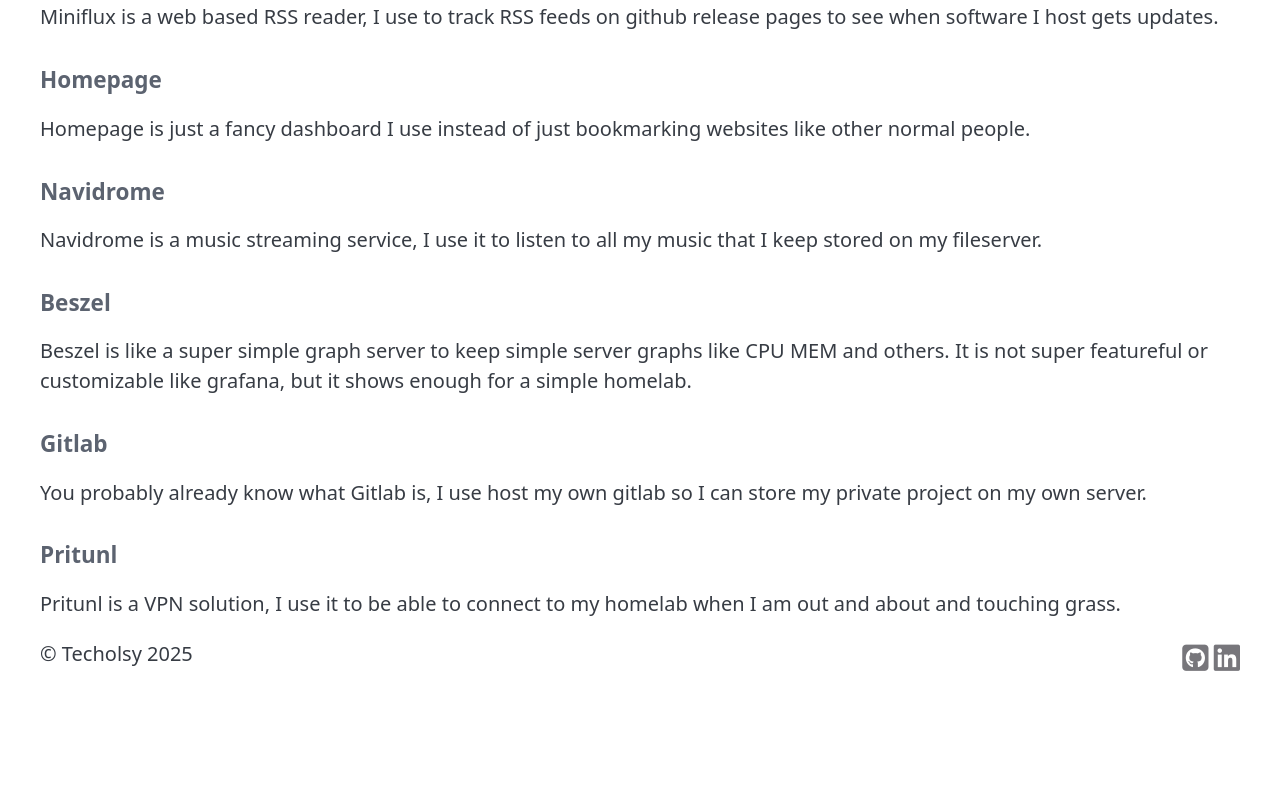
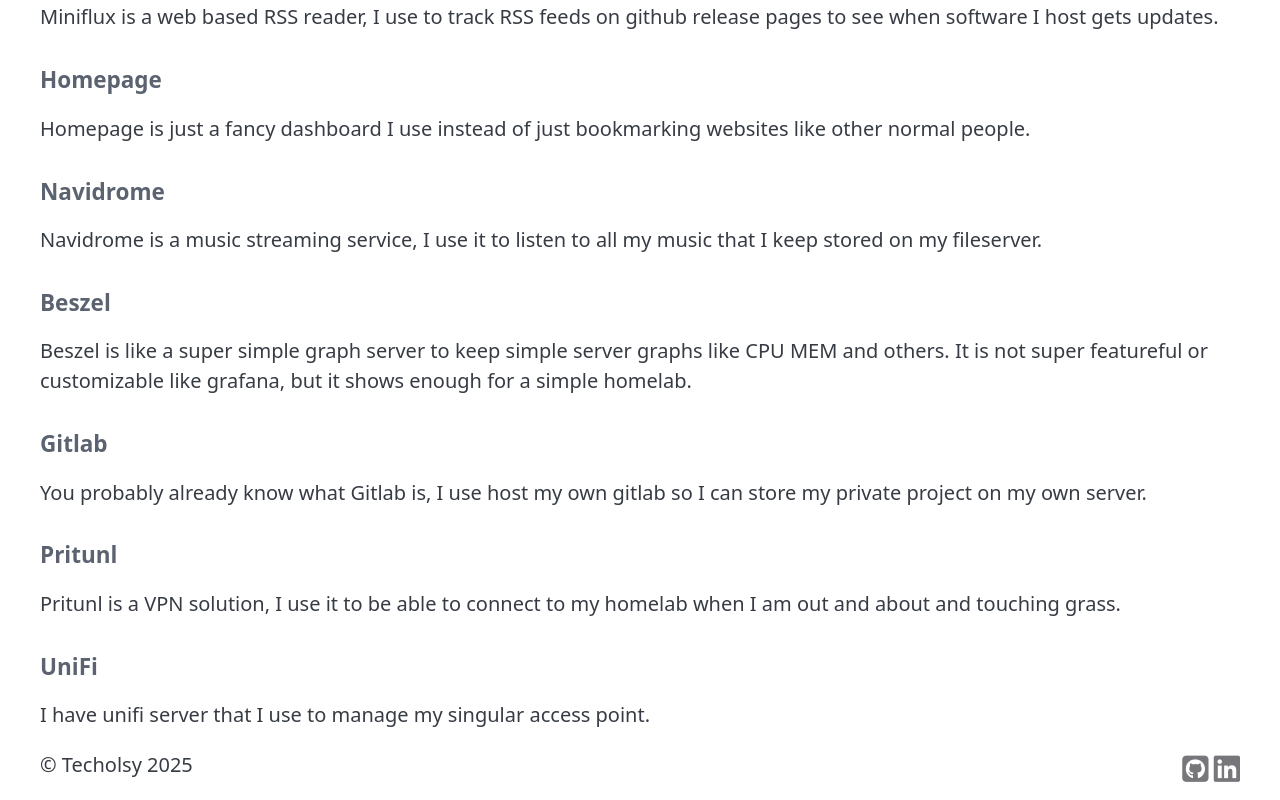
Before and after one commit to techolsy/techolsy-website, a SvelteKit app: page /homelab in a window 1280 px wide. Shown: the part 3024-3824 px from the top of the page. Before the commit the page ends 3713 px from the top, so only its background shows below. Built offline with nearby package versions, Linux system fonts and the light colour scheme.

Commit message:
Services.svelte: Added UniFi paragraph

```diff
--- a/src/routes/homelab/Services.svelte
+++ b/src/routes/homelab/Services.svelte
@@ -121,3 +121,9 @@
 <p>
   Pritunl is a VPN solution, I use it to be able to connect to my homelab when I am out and about and touching grass.
 </p>
+
+<h5>UniFi</h5>
+
+<p>
+  I have unifi server that I use to manage my singular access point.
+</p>
```
